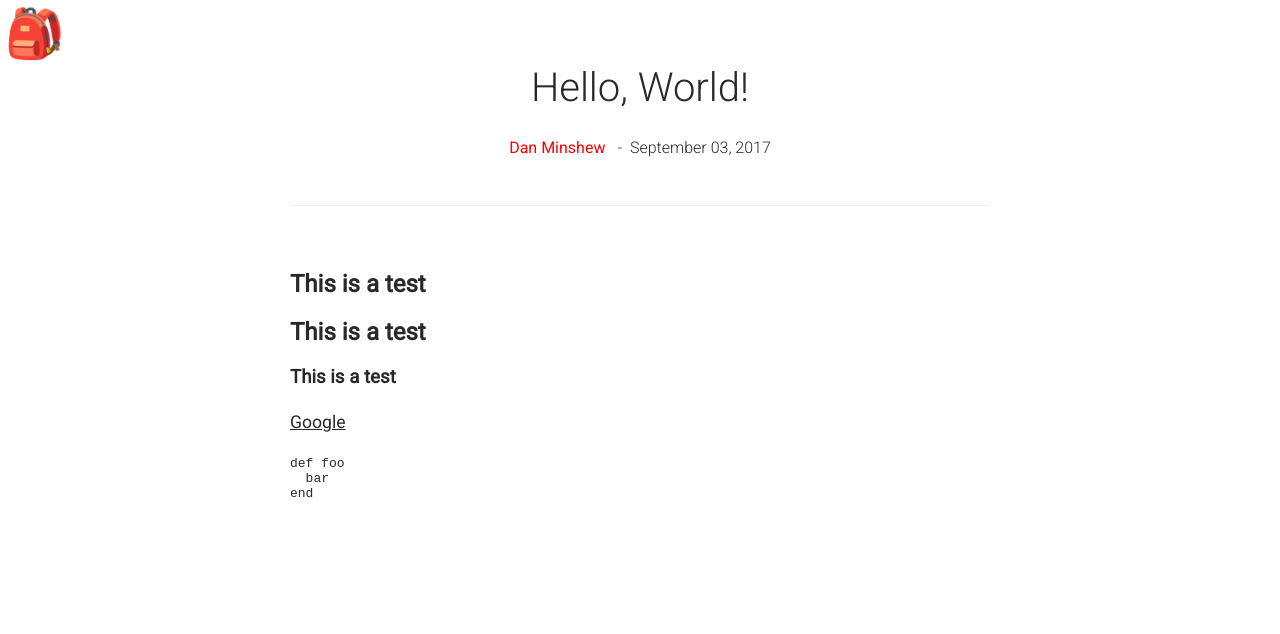
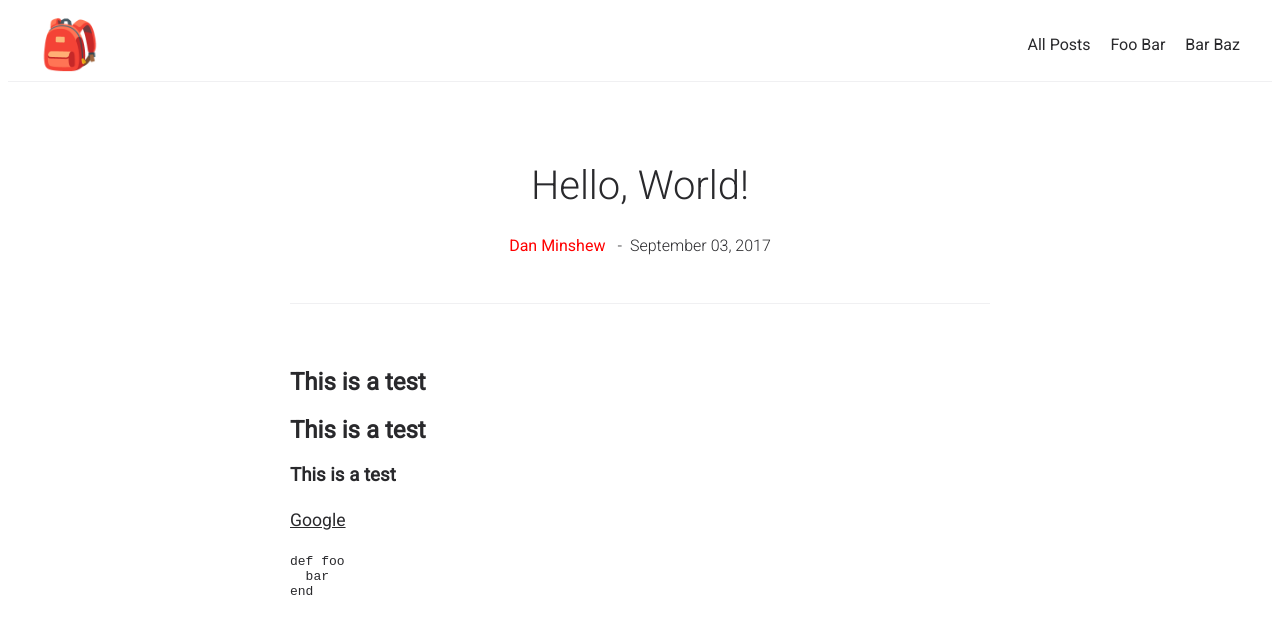
Before and after one commit to techmilldenton/blog, a Jekyll site: the page built from _posts/2017-09-03-hello-world.md, in a window 1280 px wide. Shown: the top 634 px of the page. Built offline with Jekyll 4.4.1, drawn with Linux system fonts in a browser that asks for light colours.

Commit message:
Add navbar

```diff
--- a/_layouts/default.html
+++ b/_layouts/default.html
@@ -7,6 +7,16 @@
   </head>
 
   <body>
+    <nav class="navbar">
+      <a href="{{ site.github.url }}/" class="navbar__logo">🎒</a>
+
+      <div>
+        <a href="{{ site.github.url }}/" class="navbar__link">All Posts</a>
+        <a href="/" class="navbar__link">Foo Bar</a>
+        <a href="/" class="navbar__link">Bar Baz</a>
+      </div>
+    </nav>
+
     <div class="container">
       {{ content }}
     </div>
--- a/_layouts/post.html
+++ b/_layouts/post.html
@@ -3,7 +3,6 @@ layout: default
 ---
 
 <div class="heading heading_post">
-  <a href="/blog" class="back-button">🎒</a>
   <h1 class="heading__title">{{ page.title }}</h1>
 
   <div class="post__metadata">
--- a/_sass/_heading.scss
+++ b/_sass/_heading.scss
@@ -1,5 +1,5 @@
 .heading {
-  margin-top: 4rem;
+  margin-top: 5rem;
   padding-bottom: 1.5rem;
   text-align: center;
 }
--- /dev/null
+++ b/_sass/_navbar.scss
@@ -0,0 +1,33 @@
+.navbar {
+  align-items: center;
+  border-bottom: 1px solid $light-grey;
+  display: flex;
+  flex-direction: column;
+  justify-content: center;
+  padding: 0.5rem 1rem
+}
+
+@media screen and (min-width: 640px) {
+  .navbar {
+    padding-right: 2rem;
+    padding-left: 2rem;
+    flex-direction: row;
+    justify-content: space-between
+  }
+}
+
+.navbar__logo {
+  font-size: 3em;
+}
+
+.navbar__link {
+  color: $font-color;
+
+  &:hover {
+    color: $accent-color;
+  }
+}
+
+.navbar__link:not(:first-of-type) {
+  margin-left: 1rem
+}
--- a/css/main.scss
+++ b/css/main.scss
@@ -6,6 +6,7 @@
 @import "container";
 @import "heading";
 @import "image";
+@import "navbar";
 @import "post";
 @import "subscription";
 
@@ -97,10 +98,3 @@ p {
 :target {
   outline: none;
 }
-
-.back-button {
-  left: .1em;
-  font-size: 3em;
-  position: fixed;
-  top: .1em;
-}
```
Also changed, not shown: 1 other file.
